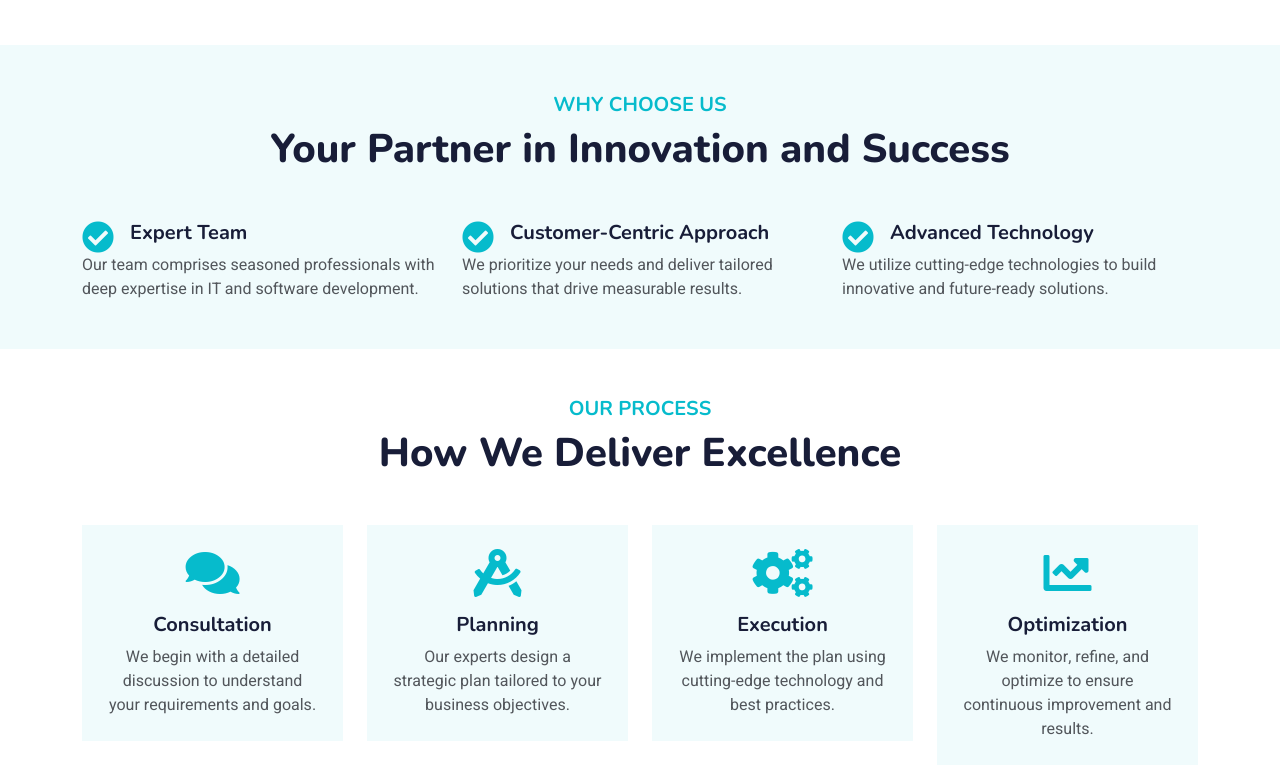
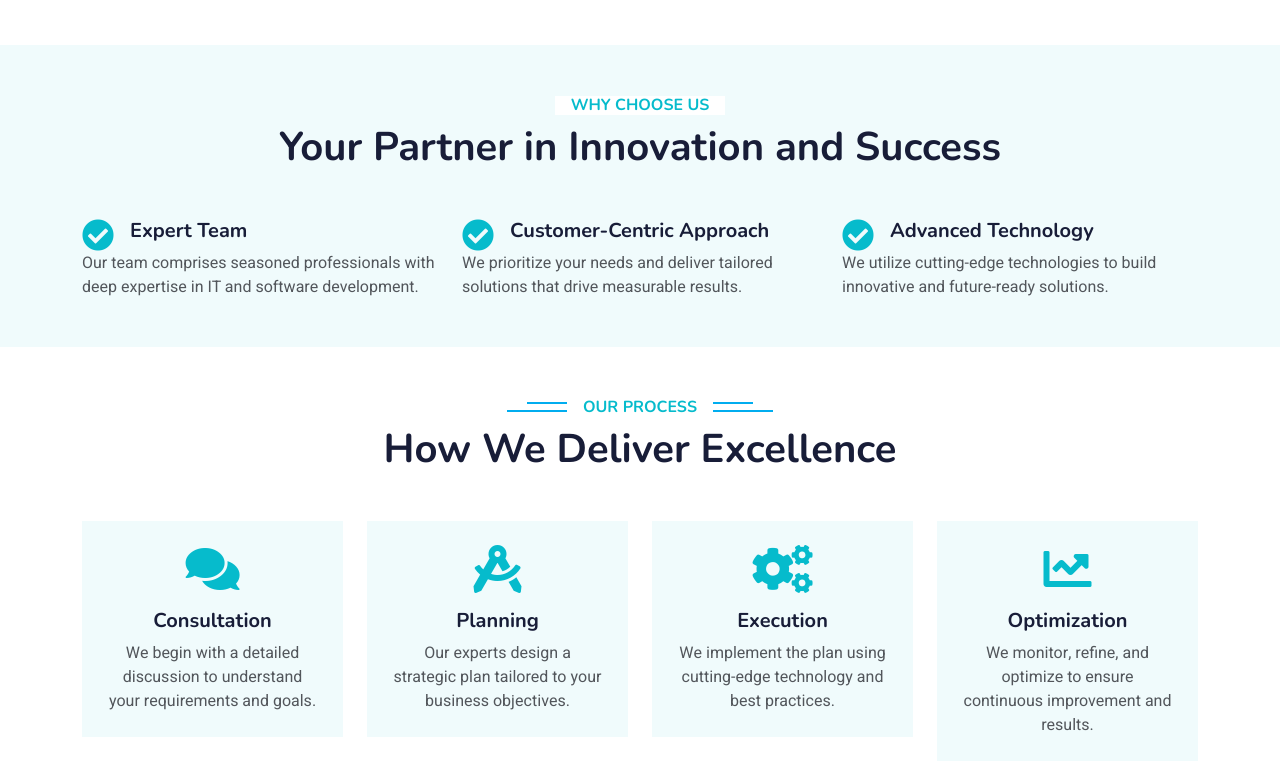
Before and after one commit to Shivamyadav2812/ABiS_Project, a website: page views/itsolutions.html in a window 1280 px wide. Shown: the part 1193-1961 px from the top of the page. Drawn offline with nearby package versions, Linux system fonts and the light colour scheme; files that its build step writes are made by us from their sources; files whose address does not match are found by name.

Commit message:
Changed the IT Solutions

```diff
--- a/views/itsolutions.html
+++ b/views/itsolutions.html
@@ -220,9 +220,11 @@
 <!-- Why Choose Us Start -->
 <div class="container-fluid bg-light py-5">
   <div class="container">
-    <div class="text-center mb-5">
-      <h5 class="text-primary text-uppercase">Why Choose Us</h5>
-      <h1 class="display-6">Your Partner in Innovation and Success</h1>
+    <div class="text-center wow fadeInUp" data-wow-delay="0.1s">
+      <h6 class="section-title bg-white text-center text-primary px-3">
+        Why Choose Us
+      </h6>
+      <h1 class="mb-5">Your Partner in Innovation and Success</h1>
     </div>
     <div class="row g-4">
       <!-- Feature 1 -->
@@ -257,9 +259,11 @@
 <!-- Our Process Start -->
 <div class="container-fluid py-5">
   <div class="container">
-    <div class="text-center mb-5">
-      <h5 class="text-primary text-uppercase">Our Process</h5>
-      <h1 class="display-6">How We Deliver Excellence</h1>
+    <div class="text-center wow fadeInUp" data-wow-delay="0.1s">
+      <h6 class="section-title bg-white text-center text-primary px-3">
+        Our Process
+      </h6>
+      <h1 class="mb-5">How We Deliver Excellence</h1>
     </div>
     <div class="row g-4">
       <!-- Step 1 -->
```
